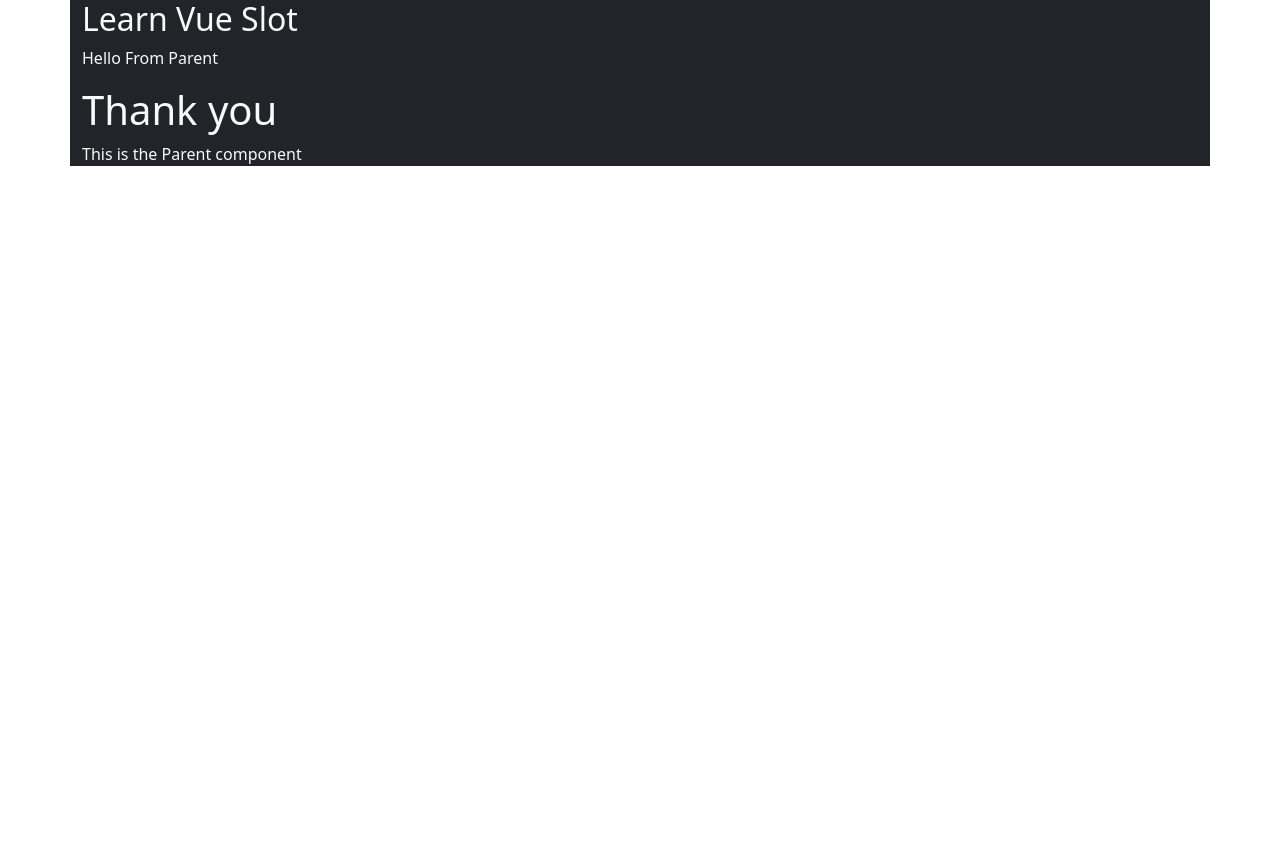
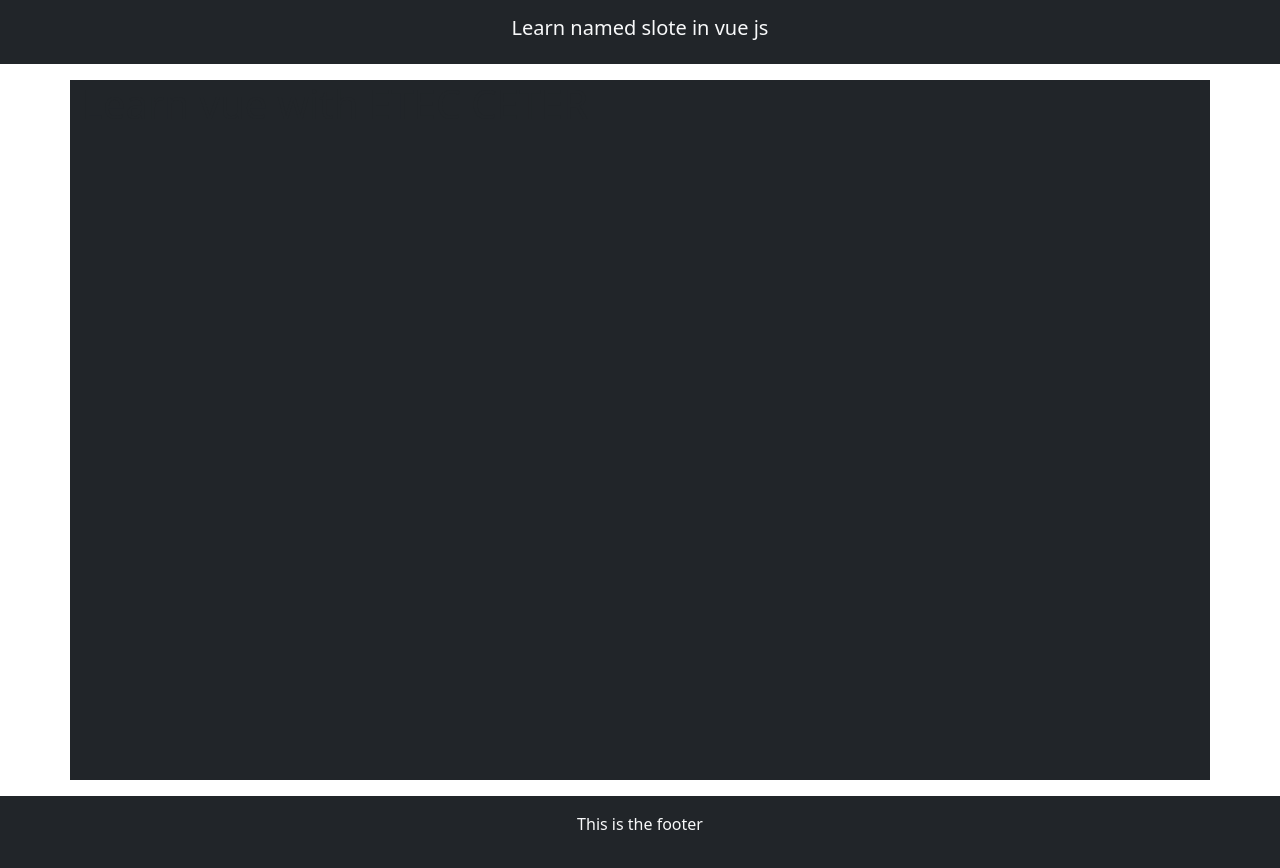
Before and after one commit to phumentceo/vue-with-etec, a Vue app: page / in a window 1280 px wide. Before the commit the page ends 800 px from the top, so only its background shows below. Built offline with nearby package versions, Linux system fonts and the light colour scheme.

Commit message:
Vue Slote

```diff
--- a/src/App.vue
+++ b/src/App.vue
@@ -1,4 +1,5 @@
 <script setup>
+import NamedSloteParent from './components/2-Advance-Concept/3-DynamicProps/Slots/2-Name_stots/NamedSloteParent.vue';
 // import Child from './components/2-Advance-Concept/1-PropsDrilling/2-Emit/Child.vue';
 // import Cart from './components/2-Advance-Concept/1-PropsDrilling/2-Emit/Cart/Cart.vue';
 // import Parent from './components/2-Advance-Concept/1-PropsDrilling/2-Emit/Parent.vue';
@@ -11,8 +12,7 @@
 // import Demo2 from "./components/1-Basic/3-Computed/Demo2.vue";
 // import Demo3 from "./components/1-Basic/3-Computed/Demo3.vue";
 // import Parent from "./components/2-Advance-Concept/1-PropsDrilling/1-Props/Parent.vue"
-
-  import Parent from './components/2-Advance-Concept/3-DynamicProps/Slots/1-Defualt_stots/Parent.vue';
+  // import Parent from './components/2-Advance-Concept/3-DynamicProps/Slots/1-Defualt_stots/Parent.vue';
 </script>
 
 <template>
@@ -27,6 +27,8 @@
   <!-- <Child/> -->
   <!-- <Parent/> -->
   <!-- <Cart/> -->
-   <Parent/>
+   <!-- <Parent/> -->
+
+  <NamedSloteParent/>
 
 </template>
--- /dev/null
+++ b/src/components/2-Advance-Concept/3-DynamicProps/Slots/2-Name_stots/NamedSloteChild.vue
@@ -0,0 +1,17 @@
+<template>
+    <slot name="header"></slot>
+    <div class=" container my-3 bg-dark">
+        <h1>Learn vue with ETEC CETER</h1>
+    </div>
+    <slot name="footer"></slot>
+</template>
+
+<script setup>
+
+</script>
+
+<style scoped>
+  .container {
+    height: 700px;
+  }
+</style>
--- /dev/null
+++ b/src/components/2-Advance-Concept/3-DynamicProps/Slots/2-Name_stots/NamedSloteParent.vue
@@ -0,0 +1,21 @@
+<template>
+  <NamedSloteChild>
+
+    <template #header>
+        <nav class=" bg-dark p-3 text-light text-center">
+            <h5>Learn named slote in vue js</h5>
+        </nav>
+    </template>
+
+    <template #footer>
+        <footer class="bg-dark p-3 text-light text-center">
+            <p>This is the footer</p>
+        </footer>
+    </template>
+
+  </NamedSloteChild>
+</template>
+
+<script setup>
+import NamedSloteChild from './NamedSloteChild.vue';
+</script>
```
